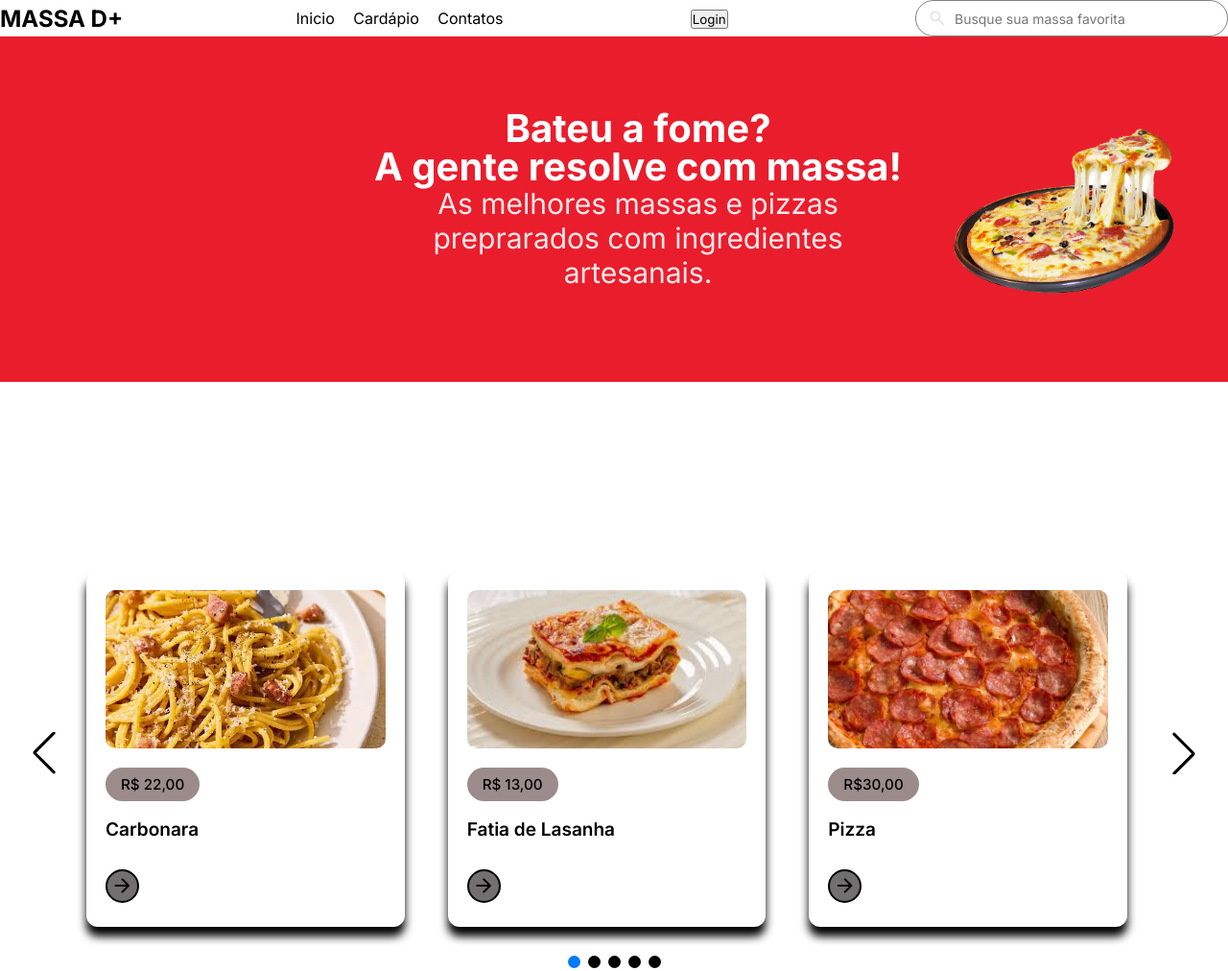
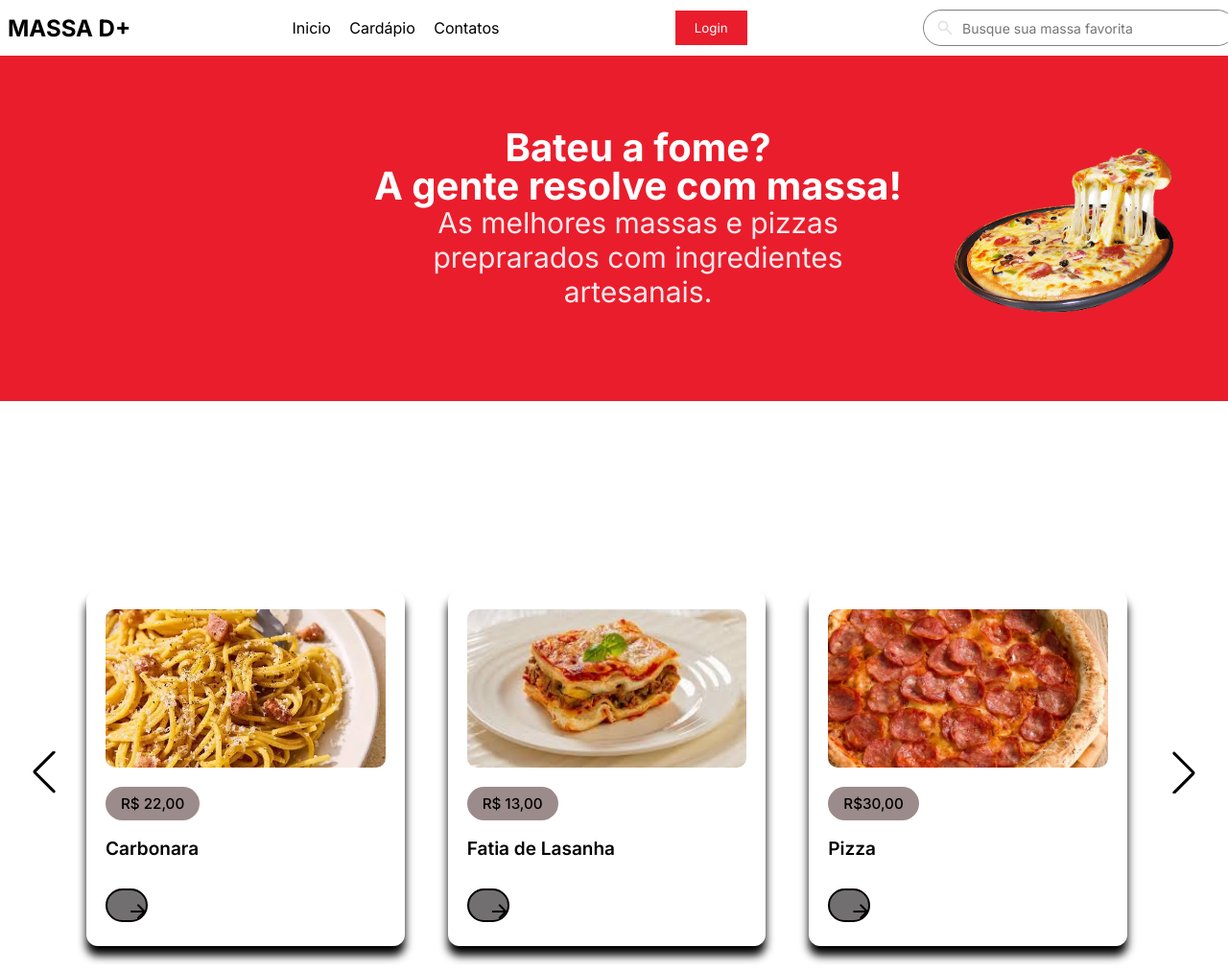
Before and after one commit to HugoMoreiraww/Projeto-Massa-D-, a plain HTML site: page index.html in a window 1280 px wide. Shown: the top 1012 px of the page at 96% size. Drawn offline with nearby package versions, Linux system fonts and the light colour scheme.

Commit message:
adicionar estilo do botao

```diff
--- a/index.html
+++ b/index.html
@@ -27,7 +27,7 @@
         </div>
         <div id="nav-links"><a href="index.html">Inicio</a>
             <a href="#cardapio">Cardápio</a>
-            <a href="contatos.html">Contatos</a>
+            <a href="#contatos">Contatos</a>
         </div>
 <a href="tela-de-login.html">
     <button>Login</button>
--- a/src/css/nav.css
+++ b/src/css/nav.css
@@ -1,5 +1,5 @@
 nav{
-
+    padding: 10px 8px;
     width: 100%;
     display: flex;
     justify-content: space-between;
@@ -35,3 +35,14 @@ a{margin-right: 15px;}
     font-size: 14px;
     flex: 1;
 }
+
+button{
+    background-color: #EA1D2C;
+    border: none;
+    padding: 10px 20px;
+    color: white;
+}
+button:hover{
+    background-color: #b9141f;
+
+}
```
